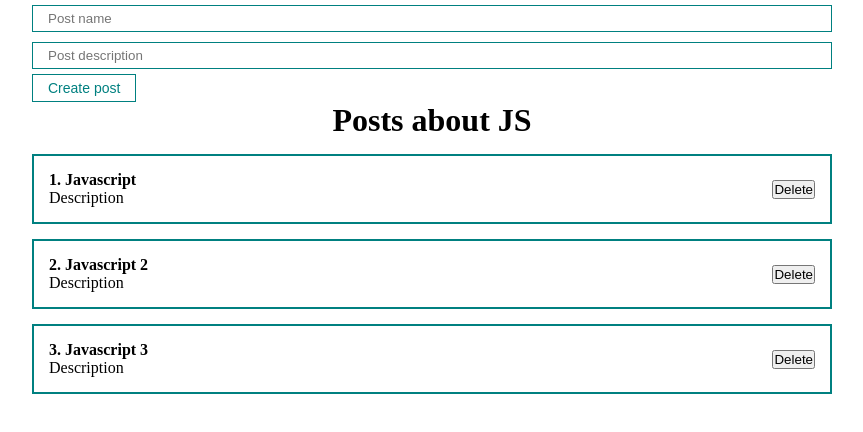
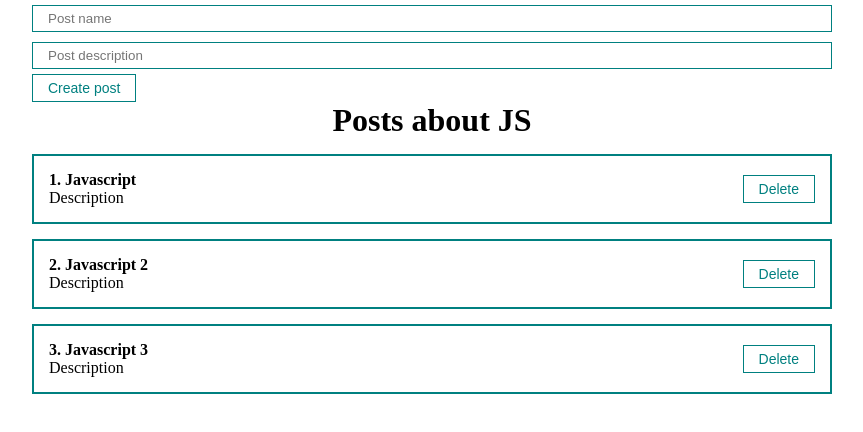
Before and after one commit to VladislavaZinoveikina/react-funds-practice, a React (Create React App) app: page /posts in a window 1280 px wide. Shown: the top 432 px of the page, without its empty margins (208-1071 px from the left). Built offline with nearby package versions, Linux system fonts and the light colour scheme.

Commit message:
data (props) exchange between components

```diff
--- a/src/App.js
+++ b/src/App.js
@@ -6,6 +6,7 @@ import PostItem from "./components/PostItem";
 import PostList from "./components/PostList";
 import MyButton from "./components/UI/button/MyButton";
 import MyInput from "./components/UI/input/MyInput";
+import PostForm from "./components/PostForm";
 
 function App() {
   const [posts, setPosts] = useState([
@@ -13,35 +14,21 @@ function App() {
     { id: 2, title: 'Javascript 2', body: 'Description' },
     { id: 3, title: 'Javascript 3', body: 'Description' },
   ]);
-  const [post, setPost] = useState({title: '', body: ''});
 
-  const addNewPost = (e) => {
-    e.preventDefault(); // to stop page updating when pressing the button
-    setPosts([...posts, {...post, id: Date.now()}])
-    setPost({title: '', body: ''});
+  const createPost = (newPost) => {
+    setPosts([...posts, newPost])
+  };
+
+  // Receiving post from child component
+    const removePost = (post) => {
+      setPosts(posts.filter(p => p.id !== post.id));
   };
 
 
   return (
     <div className="App">
-      <form>
-        {/* Controlled Component: useState */}
-        <MyInput
-          value={post.title}
-          onChange={e => setPost({...post, title: e.target.value})}
-          type="text"
-          placeholder="Post name"
-        />
-        {/* Non-controlled Component: useRef, ref as props and React.forwardRef() */}
-        <MyInput
-          value={post.body}
-          onChange={e => setPost({...post, body: e.target.value})}
-          type="text"
-          placeholder="Post description"
-        />
-        <MyButton type="submit" onClick={addNewPost}>Create post</MyButton>
-      </form>
-      <PostList posts={posts} title="Posts about JS" />
+      <PostForm create={createPost}/>
+      <PostList remove={removePost} posts={posts} title="Posts about JS" />
     </div>
   );
 }
--- /dev/null
+++ b/src/components/PostForm.jsx
@@ -0,0 +1,39 @@
+import React, { useState } from "react";
+import MyInput from "./UI/input/MyInput";
+import MyButton from "./UI/button/MyButton";
+
+const PostForm = ({create}) => {
+    const [post, setPost] = useState({ title: '', body: '' });
+
+    const addNewPost = (e) => {
+        e.preventDefault(); // to stop page updating when pressing the button
+        const newPost = {
+            ...post, id: Date.now()
+        };
+        create(newPost);
+        setPost({ title: '', body: '' });
+    };
+
+
+    return (
+        <form>
+            {/* Controlled Component: useState */}
+            <MyInput
+                value={post.title}
+                onChange={e => setPost({ ...post, title: e.target.value })}
+                type="text"
+                placeholder="Post name"
+            />
+            {/* Non-controlled Component: useRef, ref as props and React.forwardRef() */}
+            <MyInput
+                value={post.body}
+                onChange={e => setPost({ ...post, body: e.target.value })}
+                type="text"
+                placeholder="Post description"
+            />
+            <MyButton type="submit" onClick={addNewPost}>Create post</MyButton>
+        </form>
+    );
+};
+
+export default PostForm;
--- a/src/components/PostItem.jsx
+++ b/src/components/PostItem.jsx
@@ -1,4 +1,5 @@
 import React from "react";
+import MyButton from "./UI/button/MyButton";
 
 const PostItem = (props) => {
 
@@ -11,7 +12,9 @@ const PostItem = (props) => {
                 </div>
             </div>
             <div className="post__btns">
-                <button>Delete</button>
+                <MyButton onClick={() => props.remove(props.post)}>
+                    Delete
+                </MyButton>
             </div>
         </div>
     );
--- a/src/components/PostList.jsx
+++ b/src/components/PostList.jsx
@@ -1,14 +1,14 @@
 import React from "react";
 import PostItem from "./PostItem";
 
-const PostList = ({posts, title}) => {
+const PostList = ({ posts, title, remove }) => {
     return (
         <div>
             <h1 style={{ textAlign: 'center' }}>
                 {title}
             </h1>
             {posts.map((post, index) =>
-                <PostItem number={index + 1} post={post} key={post.id} />
+                <PostItem remove={remove} number={index + 1} post={post} key={post.id} />
             )}
         </div>
     );
```
